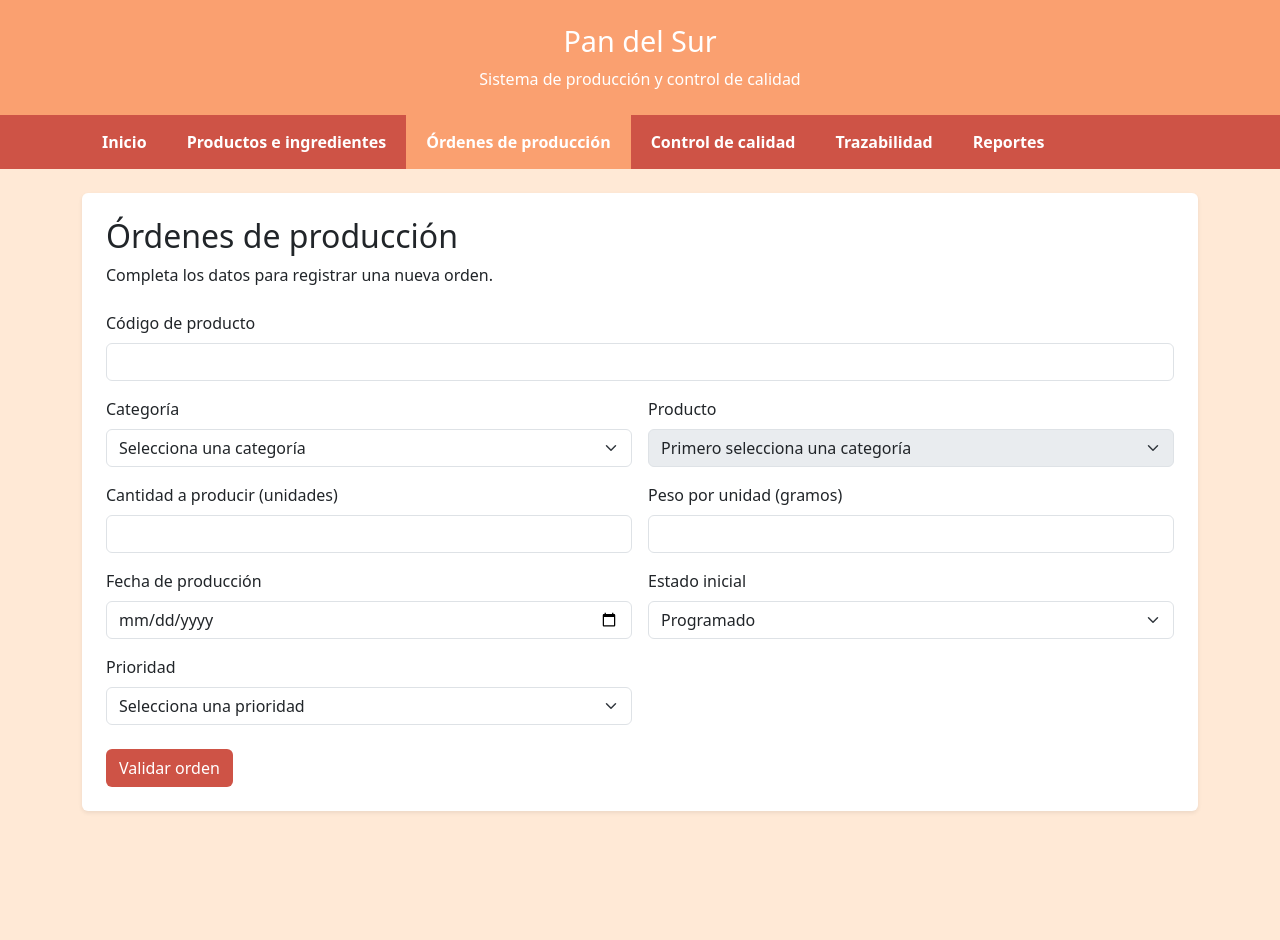
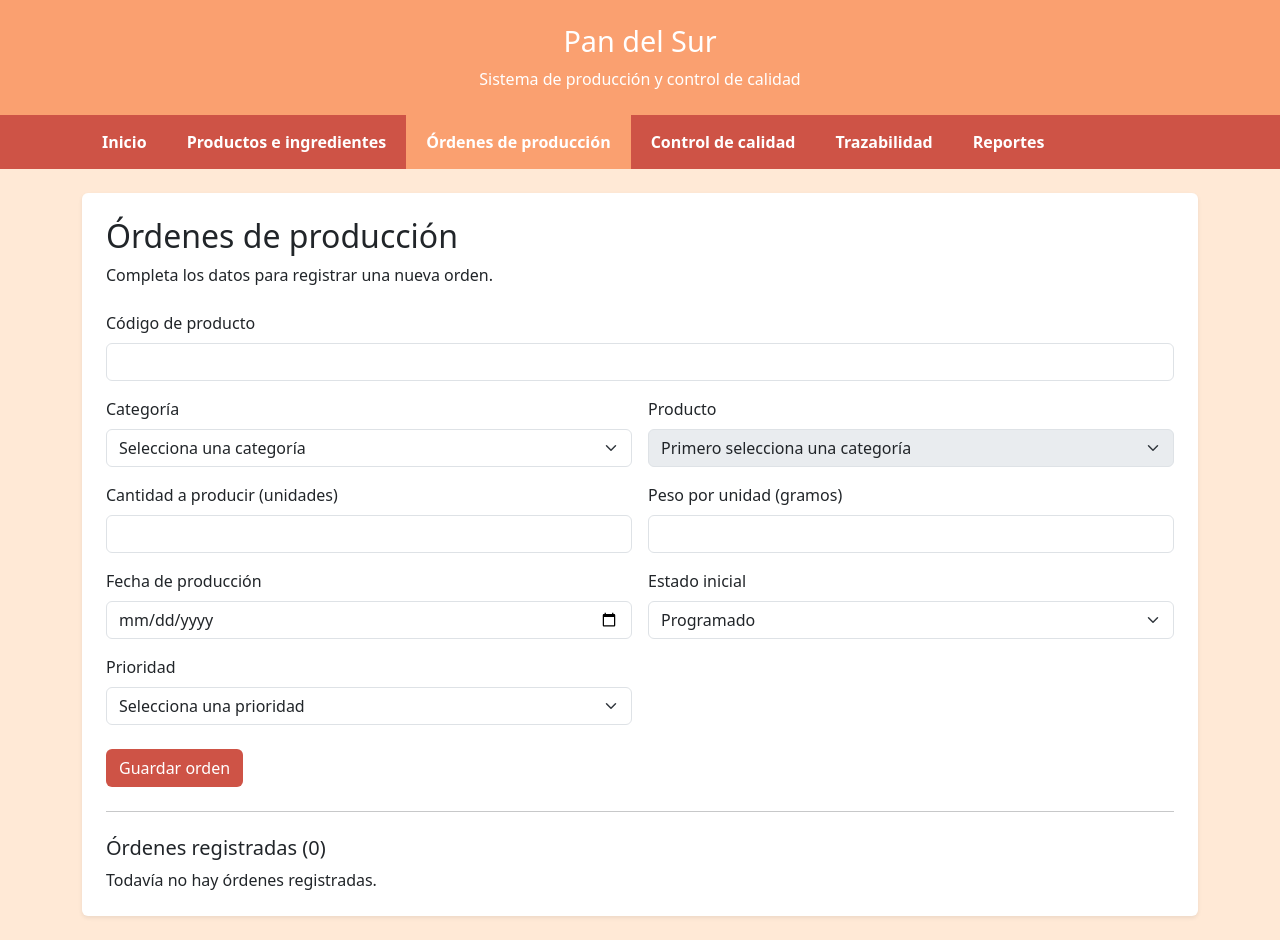
Before and after one commit to AlejandrinaFarias/EVA_1_FULLSTACK, a React app in the folder frontend/: page /ordenes in a window 1280 px wide. Before the commit the page ends 835 px from the top, so only its background shows below. Built offline with nearby package versions, Linux system fonts and the light colour scheme; the HTML template or start-up script is replaced by a standard one.

Commit message:
feat: guardar listar y eliminar ordenes con persistencia local

```diff
--- /dev/null
+++ b/frontend/src/data/ordenes.js
@@ -0,0 +1,72 @@
+const CLAVE_ORDENES = 'pan-del-sur-ordenes'
+
+export function obtenerOrdenes() {
+  const contenido = localStorage.getItem(CLAVE_ORDENES)
+
+  if (contenido === null) {
+    return []
+  }
+
+  const ordenes = JSON.parse(contenido)
+
+  if (!Array.isArray(ordenes)) {
+    throw new Error('Los datos guardados de órdenes no son válidos.')
+  }
+
+  return ordenes
+}
+
+function guardarOrdenes(ordenes) {
+  localStorage.setItem(CLAVE_ORDENES, JSON.stringify(ordenes))
+}
+
+export function crearOrden(datos) {
+  const ordenes = obtenerOrdenes()
+
+  const nuevaOrden = {
+    ...datos,
+    codigo: datos.codigo.trim().toUpperCase(),
+    cantidad: Number(datos.cantidad),
+    pesoUnidad: Number(datos.pesoUnidad),
+    id: crypto.randomUUID(),
+    fechaRegistro: new Date().toISOString(),
+  }
+
+  guardarOrdenes([...ordenes, nuevaOrden])
+
+  return nuevaOrden
+}
+
+export function actualizarOrden(id, cambios) {
+  const ordenes = obtenerOrdenes()
+  const ordenActual = ordenes.find((orden) => orden.id === id)
+
+  if (!ordenActual) {
+    throw new Error('No se encontró la orden.')
+  }
+
+  const ordenActualizada = {
+    ...ordenActual,
+    ...cambios,
+    id: ordenActual.id,
+    fechaRegistro: ordenActual.fechaRegistro,
+  }
+
+  guardarOrdenes(
+    ordenes.map((orden) =>
+      orden.id === id ? ordenActualizada : orden,
+    ),
+  )
+
+  return ordenActualizada
+}
+
+export function eliminarOrden(id) {
+  const ordenes = obtenerOrdenes()
+
+  if (!ordenes.some((orden) => orden.id === id)) {
+    throw new Error('No se encontró la orden.')
+  }
+
+  guardarOrdenes(ordenes.filter((orden) => orden.id !== id))
+}
--- a/frontend/src/pages/OrdenesProduccion.jsx
+++ b/frontend/src/pages/OrdenesProduccion.jsx
@@ -1,4 +1,9 @@
 import { useState } from 'react'
+import {
+  obtenerOrdenes,
+  crearOrden,
+  eliminarOrden,
+} from '../data/ordenes.js'
 
 const PRODUCTOS_POR_CATEGORIA = {
   panaderia: [
@@ -22,6 +27,17 @@ const FORMULARIO_INICIAL = {
   fechaProduccion: '',
   estado: 'Programado',
   prioridad: '',
+}
+
+function cargarDatosIniciales() {
+  try {
+    return { ordenes: obtenerOrdenes(), error: '' }
+  } catch {
+    return {
+      ordenes: [],
+      error: 'No se pudieron leer las órdenes guardadas.',
+    }
+  }
 }
 
 function validarOrden(datos) {
@@ -84,10 +100,18 @@ function validarOrden(datos) {
   return errores
 }
 
+function nombreProducto(categoria, valor) {
+  return PRODUCTOS_POR_CATEGORIA[categoria]?.find(
+    (producto) => producto.valor === valor,
+  )?.texto ?? valor
+}
+
 function OrdenesProduccion() {
+  const [datos, setDatos] = useState(cargarDatosIniciales)
   const [formulario, setFormulario] = useState(FORMULARIO_INICIAL)
   const [enviado, setEnviado] = useState(false)
   const [mensaje, setMensaje] = useState('')
+  const [errorOperacion, setErrorOperacion] = useState('')
 
   const errores = enviado ? validarOrden(formulario) : {}
 
@@ -104,18 +128,63 @@ function OrdenesProduccion() {
     }))
 
     setMensaje('')
+    setErrorOperacion('')
   }
 
   function enviarFormulario(evento) {
     evento.preventDefault()
     setEnviado(true)
     setMensaje('')
+    setErrorOperacion('')
 
     if (Object.keys(validarOrden(formulario)).length > 0) {
       return
     }
 
-    setMensaje('Orden válida. Aún no se ha guardado.')
+    try {
+      const nuevaOrden = crearOrden(formulario)
+
+      setDatos((anterior) => ({
+        ordenes: [...anterior.ordenes, nuevaOrden],
+        error: '',
+      }))
+
+      setFormulario({ ...FORMULARIO_INICIAL })
+      setEnviado(false)
+      setMensaje('Orden guardada correctamente.')
+    } catch {
+      setErrorOperacion(
+        'No se pudo guardar la orden. Los campos se conservaron.',
+      )
+    }
+  }
+
+  function borrarOrden(orden) {
+    const confirmar = window.confirm(
+      `¿Eliminar la orden de ${orden.codigo}?`,
+    )
+
+    if (!confirmar) {
+      return
+    }
+
+    setMensaje('')
+    setErrorOperacion('')
+
+    try {
+      eliminarOrden(orden.id)
+
+      setDatos((anterior) => ({
+        ordenes: anterior.ordenes.filter(
+          (elemento) => elemento.id !== orden.id,
+        ),
+        error: '',
+      }))
+
+      setMensaje('Orden eliminada.')
+    } catch {
+      setErrorOperacion('No se pudo eliminar la orden.')
+    }
   }
 
   function claseCampo(nombre, esSelect = false) {
@@ -151,6 +220,12 @@ function OrdenesProduccion() {
         {mensaje && (
           <div className="alert alert-success" role="status">
             {mensaje}
+          </div>
+        )}
+
+        {(datos.error || errorOperacion) && (
+          <div className="alert alert-danger" role="alert">
+            {errorOperacion || datos.error}
           </div>
         )}
 
@@ -319,14 +394,70 @@ function OrdenesProduccion() {
           <button
             type="submit"
             className="btn mt-4"
+            disabled={Boolean(datos.error)}
             style={{
               backgroundColor: 'var(--cafe-oscuro)',
               color: 'var(--blanco)',
             }}
           >
-            Validar orden
+            Guardar orden
           </button>
         </form>
+
+        <hr className="my-4" />
+
+        <h3 className="h5">
+          Órdenes registradas ({datos.ordenes.length})
+        </h3>
+
+        {datos.error ? (
+          <p>No se pudieron cargar los registros.</p>
+        ) : datos.ordenes.length === 0 ? (
+          <p className="mb-0">Todavía no hay órdenes registradas.</p>
+        ) : (
+          <div className="table-responsive">
+            <table className="table table-striped align-middle">
+              <caption>Órdenes guardadas en este navegador.</caption>
+              <thead>
+                <tr>
+                  <th scope="col">Código</th>
+                  <th scope="col">Producto</th>
+                  <th scope="col">Cantidad</th>
+                  <th scope="col">Peso (g)</th>
+                  <th scope="col">Fecha</th>
+                  <th scope="col">Estado</th>
+                  <th scope="col">Prioridad</th>
+                  <th scope="col">Acciones</th>
+                </tr>
+              </thead>
+              <tbody>
+                {datos.ordenes.map((orden) => (
+                  <tr key={orden.id}>
+                    <td>{orden.codigo}</td>
+                    <td>
+                      {nombreProducto(orden.categoria, orden.producto)}
+                    </td>
+                    <td>{orden.cantidad}</td>
+                    <td>{orden.pesoUnidad}</td>
+                    <td>{orden.fechaProduccion}</td>
+                    <td>{orden.estado}</td>
+                    <td>{orden.prioridad}</td>
+                    <td>
+                      <button
+                        type="button"
+                        className="btn btn-outline-danger btn-sm"
+                        aria-label={`Eliminar orden de ${orden.codigo}`}
+                        onClick={() => borrarOrden(orden)}
+                      >
+                        Eliminar
+                      </button>
+                    </td>
+                  </tr>
+                ))}
+              </tbody>
+            </table>
+          </div>
+        )}
       </div>
     </section>
   )
```
